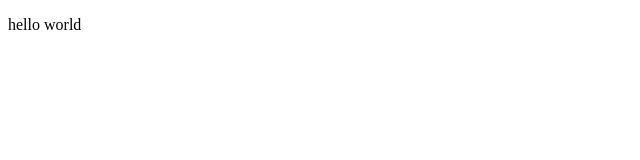
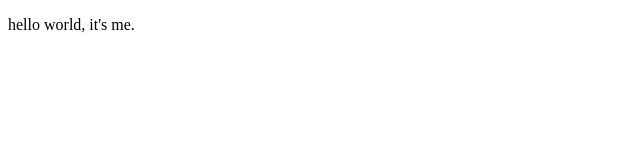
Before and after one commit to JerroldSpencer/helloworld, a plain HTML site: page index.html in a window 1280 px wide. Shown: the full height of the page, 0-640 px from the left. Drawn offline with Linux system fonts and the light colour scheme.

Commit message:
added change

```diff
--- a/index.html
+++ b/index.html
@@ -9,7 +9,7 @@
 </head>
 
 <body>
-  <p>hello world</p>
+  <p>hello world, it's me.</p>
 </body>
 
 </html>
```
